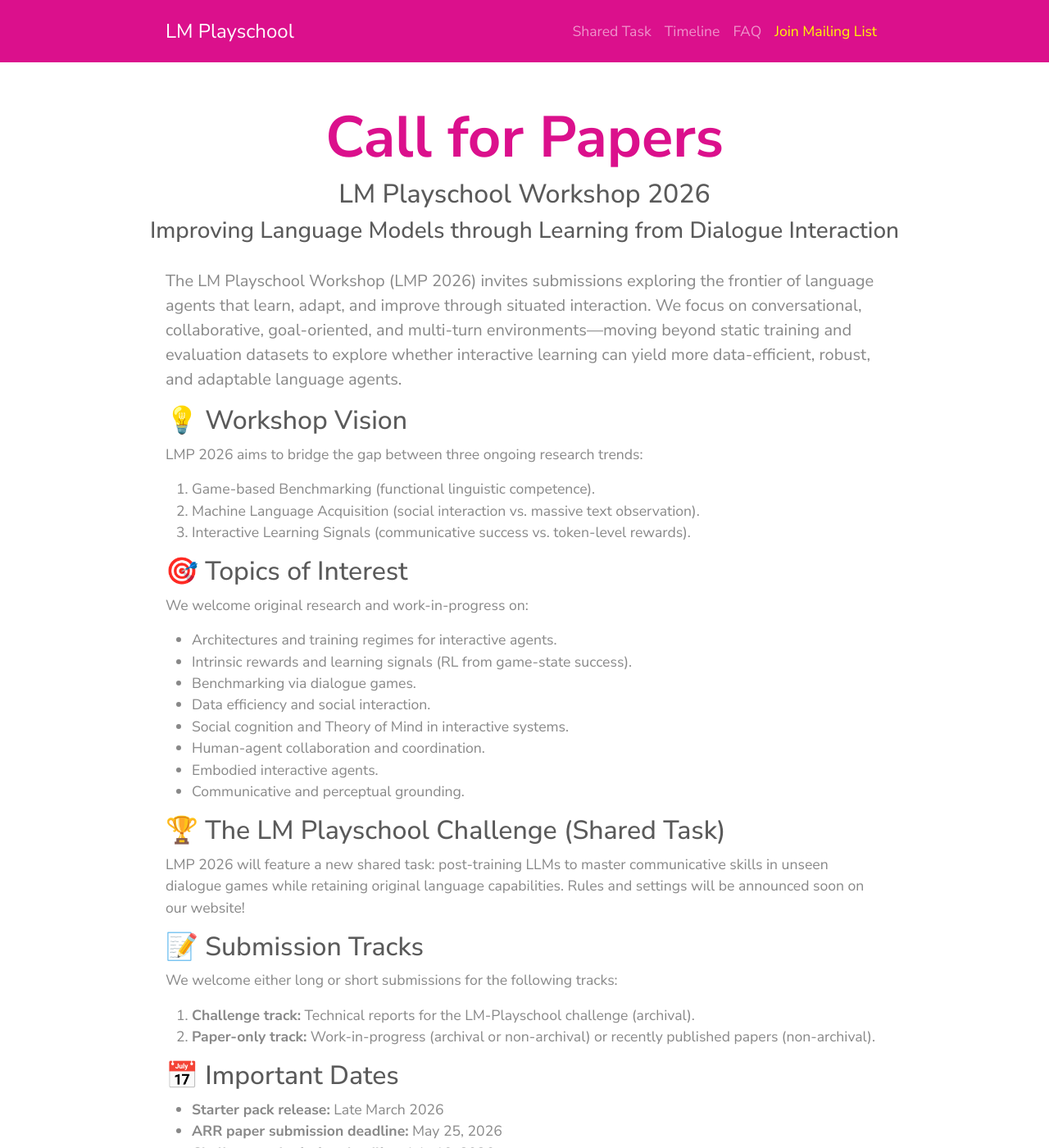
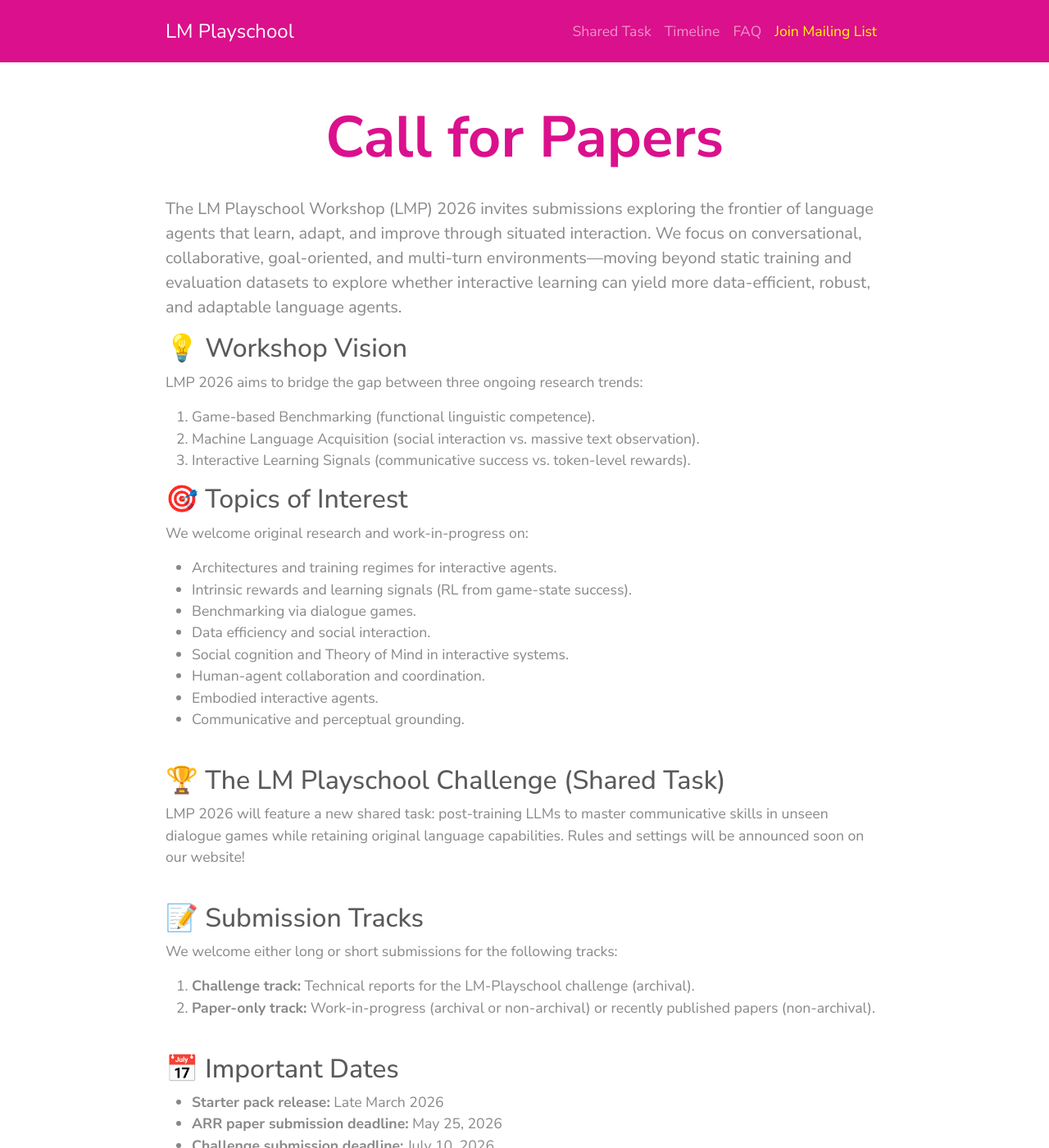
Before and after one commit to lm-playschool/lm-playschool.github.io, a Jekyll site: the page built from cfp.md, in a window 1280 px wide and 1400 px high. Shown: the whole window at 82% size. Built offline with Jekyll 4.4.1, drawn with Linux system fonts in a browser that asks for light colours; some of the changed text lies outside the part shown.

Commit message:
Update workshop details and submission information

```diff
--- a/_layouts/cfp.html
+++ b/_layouts/cfp.html
@@ -5,15 +5,13 @@ layout: default
   <div>
     <header class="header-home">
       <h1 class="site-title">Call for Papers</h1>
-      <h2>LM Playschool Workshop 2026</h2>
-      <h3>Improving Language Models through Learning from Dialogue Interaction</h3>
     </header>
   </div>
 
   <div class="container page-content">
     <section>
       <p class="lead">
-        The LM Playschool Workshop (LMP 2026) invites submissions exploring the frontier of language agents that learn, adapt, and improve through situated interaction. We focus on conversational, collaborative, goal-oriented, and multi-turn environments—moving beyond static training and evaluation datasets to explore whether interactive learning can yield more data-efficient, robust, and adaptable language agents.
+        The LM Playschool Workshop (LMP) 2026 invites submissions exploring the frontier of language agents that learn, adapt, and improve through situated interaction. We focus on conversational, collaborative, goal-oriented, and multi-turn environments—moving beyond static training and evaluation datasets to explore whether interactive learning can yield more data-efficient, robust, and adaptable language agents.
       </p>
 
       <h2>💡 Workshop Vision</h2>
@@ -36,11 +34,13 @@ layout: default
         <li>Embodied interactive agents.</li>
         <li>Communicative and perceptual grounding.</li>
       </ul>
+      <br>
 
       <h2>🏆 The LM Playschool Challenge (Shared Task)</h2>
       <p>
         LMP 2026 will feature a new shared task: post-training LLMs to master communicative skills in unseen dialogue games while retaining original language capabilities. Rules and settings will be announced soon on our website!
       </p>
+      <br>
 
       <h2>📝 Submission Tracks</h2>
       <p>We welcome either long or short submissions for the following tracks:</p>
@@ -48,6 +48,7 @@ layout: default
         <li><strong>Challenge track:</strong> Technical reports for the LM-Playschool challenge (archival).</li>
         <li><strong>Paper-only track:</strong> Work-in-progress (archival or non-archival) or recently published papers (non-archival).</li>
       </ol>
+      <br>
 
       <h2>📅 Important Dates</h2>
       <ul>
```
Also changed, not shown: other parts of _layouts/cfp.html (+2 -1 lines).
